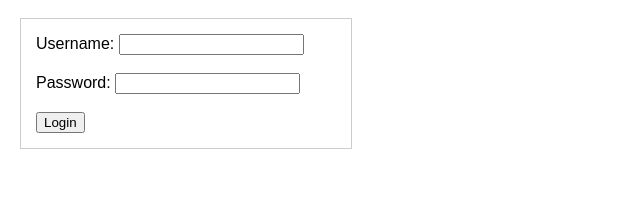
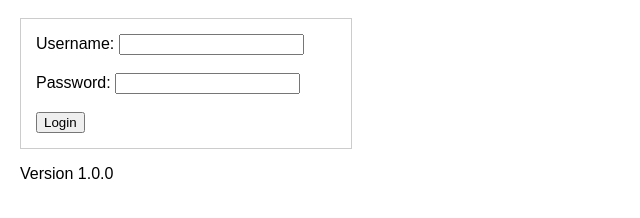
Before and after one commit to miguelsancor/gitflow-demo_2, a plain HTML site: page login.html in a window 1280 px wide. Shown: the part 60-278 px from the top of the page, without its empty margins (0-640 px from the left). Drawn offline with Linux system fonts and the light colour scheme.

Commit message:
chore: prepare release v1.0.0

```diff
--- a/login.html
+++ b/login.html
@@ -18,3 +18,4 @@
 body { font-family: Arial, sans-serif; margin: 20px; }
 form { border: 1px solid #ccc; padding: 15px; width: 300px; }
 </style>
+<footer>Version 1.0.0</footer>
```
